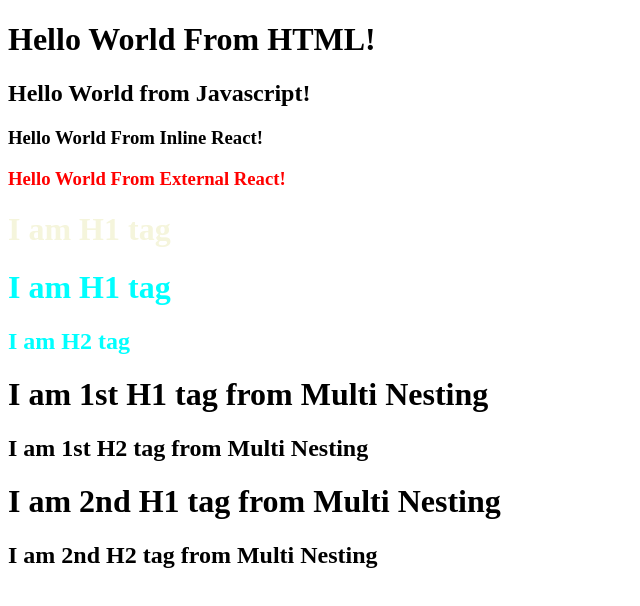
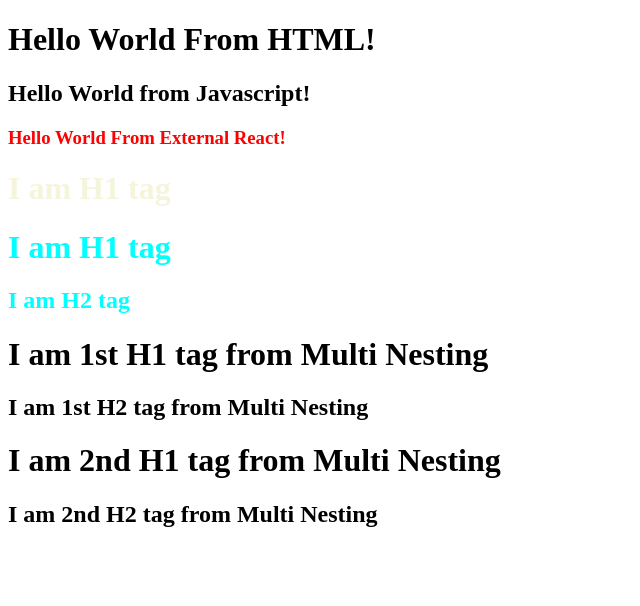
Before and after one commit to shashitarwey/Namaste-React, a React app: page index.html in a window 1280 px wide. Shown: the whole page, without its empty margins (0-640 px from the left). Built offline with nearby package versions, Linux system fonts and the light colour scheme.

Commit message:
Episode-2

```diff
--- a/App.js
+++ b/App.js
@@ -1,3 +1,6 @@
+import React from "react";
+import ReactDOM from "react-dom/client";
+
 // Creating a React element and rendering it
 const externalReactHeading = React.createElement(
   'h3',
--- a/index.html
+++ b/index.html
@@ -30,7 +30,7 @@
       crossorigin
       src="https://unpkg.com/react-dom@18/umd/react-dom.development.js"
     ></script>
-    <script>
+    <!-- <script>
       const inlineReactHeading = React.createElement(
         'h3',
         {},
@@ -40,7 +40,7 @@
         document.getElementById('inline-react-root')
       );
       inlineReactRoot.render(inlineReactHeading);
-    </script>
-    <script src="./App.js"></script>
+    </script> -->
+    <script type="module" src="./App.js"></script>
   </body>
 </html>
```
Also changed, not shown: package.json (added, +24 -0 lines), README.md, 2 other files.
